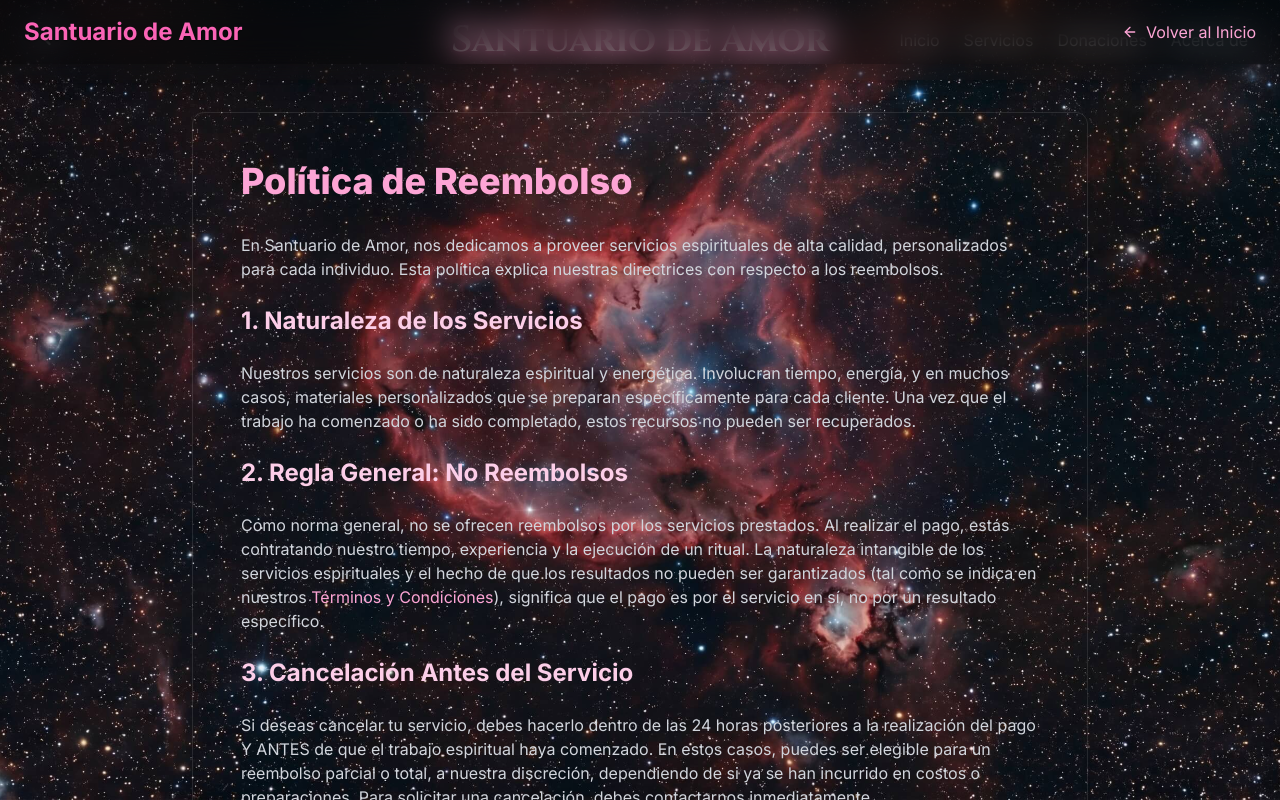
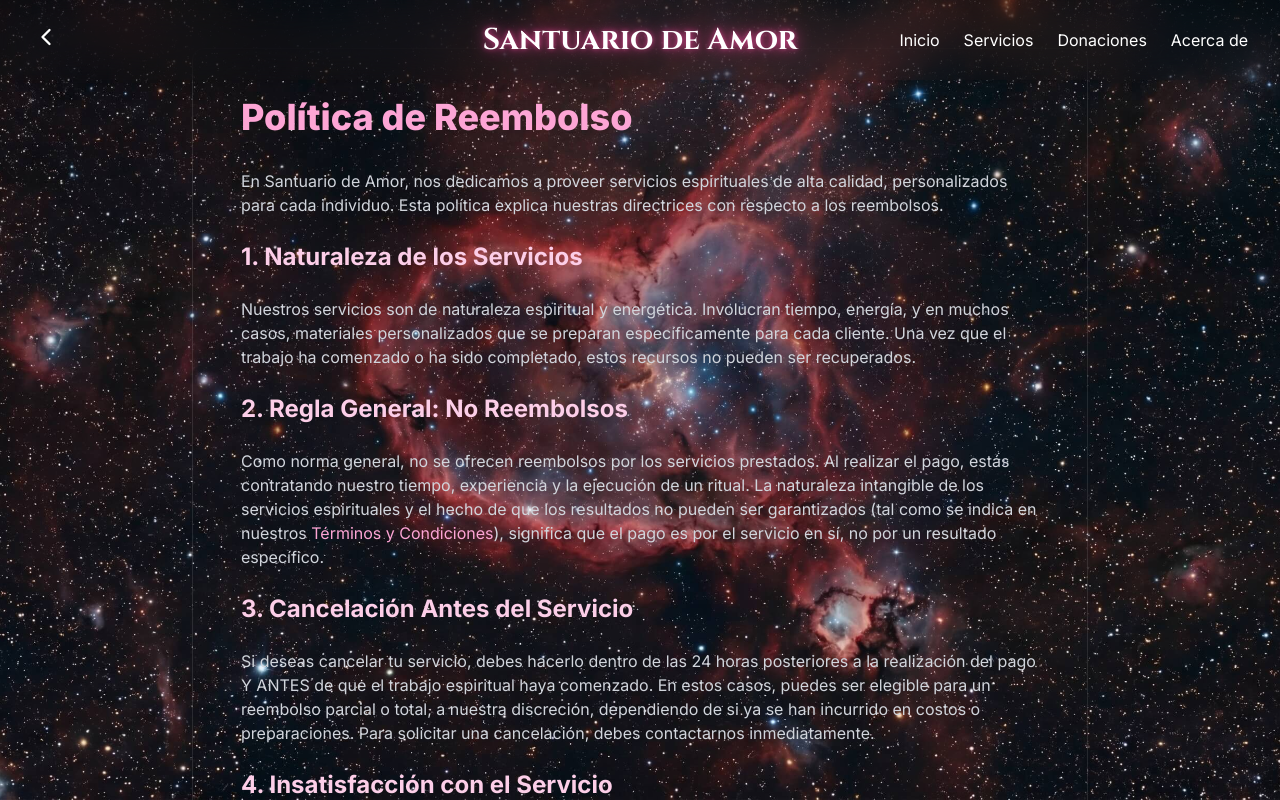
Before and after one commit to RacingAppHub/santuario-de-amor, a Next.js app: page /politica-de-reembolso in a window 1280 px wide. Shown: the top 800 px of the page. Built offline with nearby package versions, Linux system fonts and the light colour scheme.

Commit message:
fix: Ajusta tamaño de título en header y limpia cabeceras de páginas legales

```diff
--- a/app/components/Header.tsx
+++ b/app/components/Header.tsx
@@ -51,7 +51,7 @@ export default function Header() {
         </div>
 
         <div className="text-center">
-            <h1 className={`${cinzel.className} text-3xl md:text-4xl font-bold text-white`}>
+            <h1 className={`${cinzel.className} text-2xl md:text-3xl font-bold text-white`}>
                 <Link href="/" className="[text-shadow:0_0_15px_rgba(236,72,153,0.9),0_0_5px_rgba(236,72,153,0.7)]">Santuario de Amor</Link>
             </h1>
         </div>
--- a/app/politica-de-privacidad/page.tsx
+++ b/app/politica-de-privacidad/page.tsx
@@ -5,16 +5,6 @@ import { ArrowLeft } from 'lucide-react';
 export default function PoliticaDePrivacidad() {
   return (
     <div className="text-gray-200 min-h-screen">
-      <header className="bg-black/30 backdrop-blur-lg shadow-lg sticky top-0 z-50">
-        <div className="container mx-auto px-6 py-4 flex justify-between items-center">
-          <Link href="/" className="text-2xl font-bold text-pink-400 [text-shadow:0_1px_2px_rgba(0,0,0,0.5)]">Santuario de Amor</Link>
-          <Link href="/" className="flex items-center text-pink-300 hover:text-pink-400">
-            <ArrowLeft className="w-4 h-4 mr-2" />
-            Volver al Inicio
-          </Link>
-        </div>
-      </header>
-
       <main className="container mx-auto px-6 py-12">
         <article className="max-w-4xl mx-auto border border-white/10 rounded-xl p-8 md:p-12">
           <h1 className="text-3xl md:text-4xl font-extrabold text-pink-300 mb-8">Política de Privacidad</h1>
--- a/app/politica-de-reembolso/page.tsx
+++ b/app/politica-de-reembolso/page.tsx
@@ -5,16 +5,6 @@ import { ArrowLeft } from 'lucide-react';
 export default function PoliticaDeReembolso() {
   return (
     <div className="text-gray-200 min-h-screen">
-      <header className="bg-black/30 backdrop-blur-lg shadow-lg sticky top-0 z-50">
-        <div className="container mx-auto px-6 py-4 flex justify-between items-center">
-          <Link href="/" className="text-2xl font-bold text-pink-400 [text-shadow:0_1px_2px_rgba(0,0,0,0.5)]">Santuario de Amor</Link>
-          <Link href="/" className="flex items-center text-pink-300 hover:text-pink-400">
-            <ArrowLeft className="w-4 h-4 mr-2" />
-            Volver al Inicio
-          </Link>
-        </div>
-      </header>
-
       <main className="container mx-auto px-6 py-12">
         <article className="max-w-4xl mx-auto border border-white/10 rounded-xl p-8 md:p-12">
           <h1 className="text-3xl md:text-4xl font-extrabold text-pink-300 mb-8">Política de Reembolso</h1>
--- a/app/terminos-y-condiciones/page.tsx
+++ b/app/terminos-y-condiciones/page.tsx
@@ -5,16 +5,6 @@ import { ArrowLeft } from 'lucide-react';
 export default function TerminosYCondiciones() {
   return (
     <div className="text-gray-200 min-h-screen">
-      <header className="bg-black/30 backdrop-blur-lg shadow-lg sticky top-0 z-50">
-        <div className="container mx-auto px-6 py-4 flex justify-between items-center">
-          <Link href="/" className="text-2xl font-bold text-pink-400 [text-shadow:0_1px_2px_rgba(0,0,0,0.5)]">Santuario de Amor</Link>
-          <Link href="/" className="flex items-center text-pink-300 hover:text-pink-400">
-            <ArrowLeft className="w-4 h-4 mr-2" />
-            Volver al Inicio
-          </Link>
-        </div>
-      </header>
-
       <main className="container mx-auto px-6 py-12">
         <article className="max-w-4xl mx-auto border border-white/10 rounded-xl p-8 md:p-12">
           <h1 className="text-3xl md:text-4xl font-extrabold text-pink-300 mb-8">Términos y Condiciones del Servicio</h1>
```
